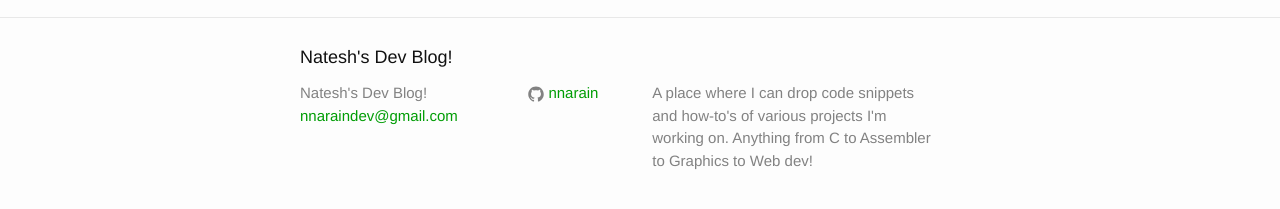
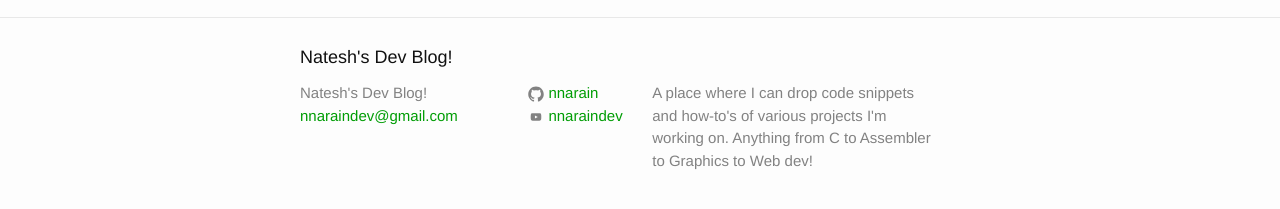
Before and after one commit to nnarain/nnarain.github.io, a Jekyll site: the page built from tutorials.md, in a window 1280 px wide. Shown: the part 375-584 px from the top of the page. Built offline with Jekyll 4.4.1, drawn with Linux system fonts in a browser that asks for light colours.

Commit message:
added youtube link to footer

```diff
--- a/_config.yml
+++ b/_config.yml
@@ -6,7 +6,10 @@
     Anything from C to Assembler to Graphics to Web dev!
 baseurl: "" # the subpath of your site, e.g. /blog/
 url: "http://nnarain.github.io" # the base hostname & protocol for your site
+
+# social media
 github_username:  nnarain
+youtube_username: nnaraindev
 
 # Build settings
 markdown: kramdown
--- a/_includes/footer.html
+++ b/_includes/footer.html
@@ -28,6 +28,19 @@
           </li>
           {% endif %}
 
+          {% if site.youtube_username %}
+            <li>
+                <a href="https://www.youtube.com/channel/UCVYy1Jiww7YAsgEFD2CSQSw">
+                    <span class="icon">
+                        <svg viewBox="0 0 512 512">
+                            <path d="M422.6 193.6c-5.3-45.3-23.3-51.6-59-54 -50.8-3.5-164.3-3.5-215.1 0 -35.7 2.4-53.7 8.7-59 54 -4 33.6-4 91.1 0 124.8 5.3 45.3 23.3 51.6 59 54 50.9 3.5 164.3 3.5 215.1 0 35.7-2.4 53.7-8.7 59-54C426.6 284.8 426.6 227.3 422.6 193.6zM222.2 303.4v-94.6l90.7 47.3L222.2 303.4z"/>
+                        </svg>
+                    </span>
+                    <span class="username">{{site.youtube_username}}</span>
+                </a>
+            </li>
+          {% endif %}
+
           {% if site.twitter_username %}
           <li>
             <a href="https://twitter.com/{{ site.twitter_username }}">
```
Also changed, not shown: index.html (line endings or trailing spaces).
